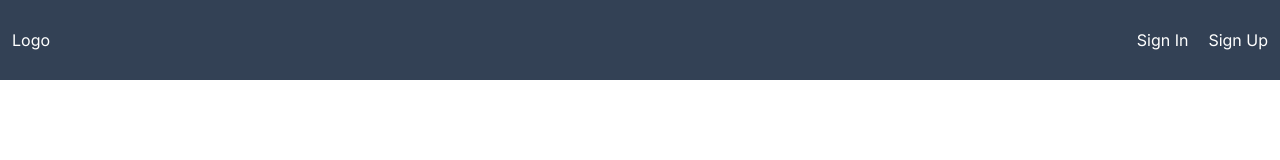
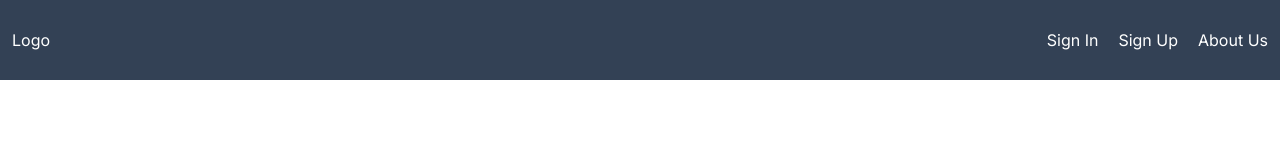
Before and after one commit to Apurcell88/ghost-gym, a Next.js app: page / in a window 1280 px wide. Shown: the top 160 px of the page. Built offline with nearby package versions, Linux system fonts and the light colour scheme.

Commit message:
Added About Us to nav

```diff
--- a/app/(components)/Nav.jsx
+++ b/app/(components)/Nav.jsx
@@ -17,6 +17,9 @@ const Nav = () => {
         <Link href="/sign-up">
           <button>Sign Up</button>
         </Link>
+        <Link href="/about">
+          <button>About Us</button>
+        </Link>
       </div>
     </nav>
   );
```
